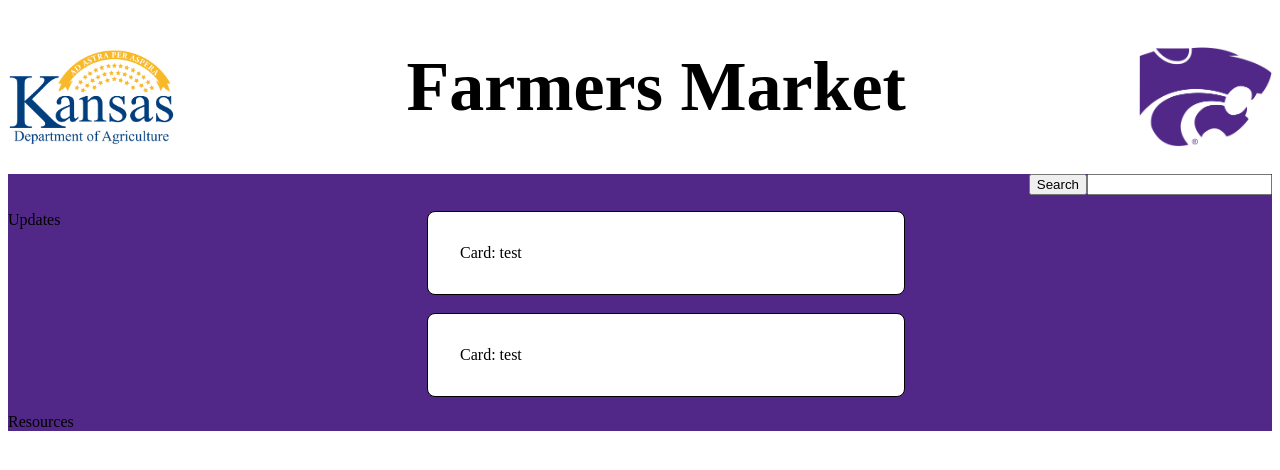
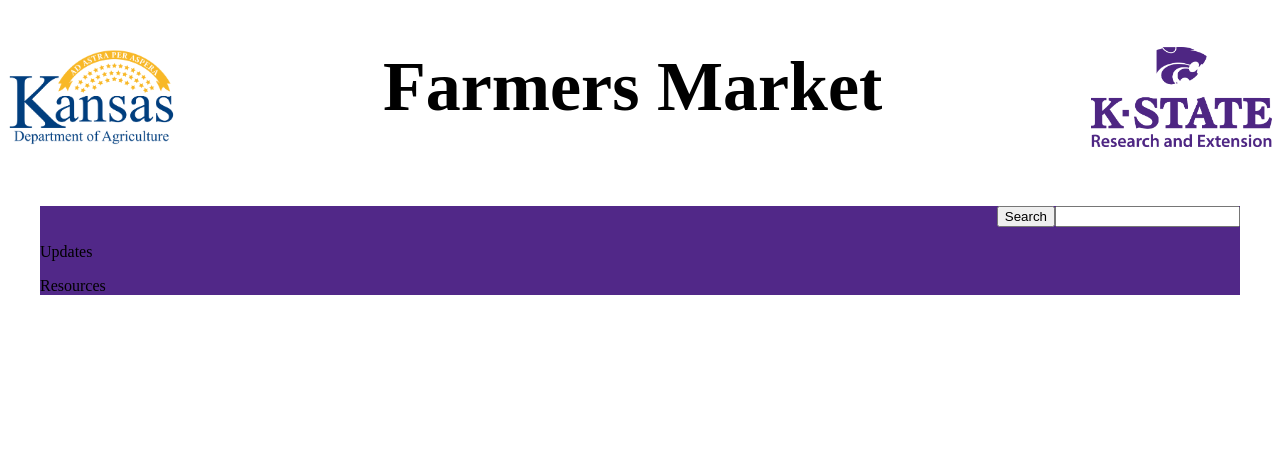
Before and after one commit to ahess1999/farmers-market-app, an Angular app: page / in a window 1280 px wide. Shown: the top 470 px of the page. Built offline with nearby package versions, Linux system fonts and the light colour scheme.

Commit message:
Fixed the project. I understand the routing now and will be working extensively to make it work.

```diff
--- /dev/null
+++ b/src/app/CategoryList/CategoryList.component.html
@@ -0,0 +1,19 @@
+<div class = "cardInner"
+  gdAreas="header header header | side content side2 | footer footer footer"
+  gdGap="16px"
+  gdRows="auto auto auto">
+  <div gdArea="header">
+    <input type="text" class="Search"/>
+    <button class="Search">Search</button>
+   </div>
+  <div gdArea="side">
+    Updates
+   </div>
+  <div gdArea="content" id="sitecontent">
+  </div>
+  <div gdArea="side2" id="Side2">
+  </div>
+  <div gdArea="footer">
+    Resources
+  </div>
+</div>
--- a/src/app/card-component/card-component.component.ts
+++ b/src/app/CategoryList/CategoryList.component.ts
@@ -1,28 +1,26 @@
 import { Component, OnInit, HostListener } from '@angular/core';
+import { templateSourceUrl } from '@angular/compiler';
 
 @Component({
   selector: 'app-card',
-  template: `<div>Card: {{name}}</div>`,
+  templateUrl: 'CategoryList.component.html',
   styles: [`
   :host {
     display: block;
     padding: 32px;
-    border: 1px solid black;
-    border-radius: 8px;
     background-color: white;
   }
   `]
 })
-export class CardComponent implements OnInit {
+export class CategoryList implements OnInit {
 
   constructor() { }
 
   @HostListener("click") onClick(){
-    console.log("User Click using Host Listener")
+
   }
 
   name: string = "test";
-
   ngOnInit(): void {
   }
 
--- a/src/app/app-routing.module.ts
+++ b/src/app/app-routing.module.ts
@@ -1,10 +1,16 @@
 import { NgModule } from '@angular/core';
 import { Routes, RouterModule } from '@angular/router';
+import { CategoryList } from './CategoryList/CategoryList.component';
+import { AppComponent } from './app.component';
 
-const routes: Routes = [];
+const routes: Routes = [
+  {path: "", component: CategoryList}
+];
 
 @NgModule({
   imports: [RouterModule.forRoot(routes)],
   exports: [RouterModule]
 })
 export class AppRoutingModule { }
+//Create a new component for each of the cards to display
+//whats in the card rather than using the card component
--- a/src/app/app.component.html
+++ b/src/app/app.component.html
@@ -1,30 +1,9 @@
-<h1 height="100">
-  <img id="kdalogo" src="assets/KDALogo_Blue-Gold.png" height="100">
-  Farmers Market
-  <img id="kstatelogo" src="assets/kstatelogo.png" height="100">
-</h1>
-
-<div class = "cardInner"
-  gdAreas="header header header | side content side2 | footer footer footer"
-  gdGap="16px"
-  gdRows="auto auto auto">
-  <div gdArea="header">
-    <input type="text" class="Search"/>
-    <button class="Search">Search</button>
-   </div>
-  <div gdArea="side">
-    Updates
-   </div>
-  <div gdArea="content" id="sitecontent">
-    <app-card></app-card>
-    <br>
-    <app-card></app-card>
-  </div>
-  <div gdArea="side2" id="Side2">
-  </div>
-  <div gdArea="footer">
-    Resources
-  </div>
-</div>
+<header href="#">
+  <h1 height="100">
+    <img id="kdalogo" src="assets/KDALogo_Blue-Gold.png" height="100">
+    Farmers Market
+    <img id="kstatelogo" src="assets/KSRE_logo_268.png" height="100">
+  </h1>
+</header>
 
 <router-outlet></router-outlet>
--- a/src/app/app.module.ts
+++ b/src/app/app.module.ts
@@ -3,12 +3,12 @@ import { NgModule } from '@angular/core';
 import { FlexLayoutModule } from '@angular/flex-layout';
 import { AppRoutingModule } from './app-routing.module';
 import { AppComponent } from './app.component';
-import { CardComponent } from './card-component/card-component.component';
+import { CategoryList } from './CategoryList/CategoryList.component';
 
 @NgModule({
   declarations: [
     AppComponent,
-    CardComponent
+    CategoryList
   ],
   imports: [
     BrowserModule,
--- a/src/app/card-component/card-component.component.html
+++ /dev/null
@@ -1 +0,0 @@
-<p>card-component works!</p>
--- a/src/index.html
+++ b/src/index.html
@@ -8,6 +8,8 @@
   <link rel="icon" type="image/x-icon" href="favicon.ico">
 </head>
 <body>
+
   <app-root></app-root>
+
 </body>
 </html>
```
Also changed, not shown: src/app/CategoryList/CategoryList.component.css (added), src/assets/KSRE_logo_268.png (added), 1 other file (tests, documents, lock files or other folders).
